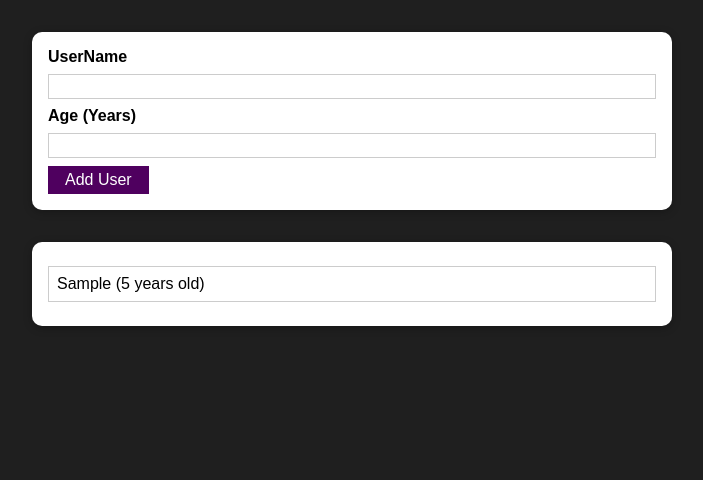
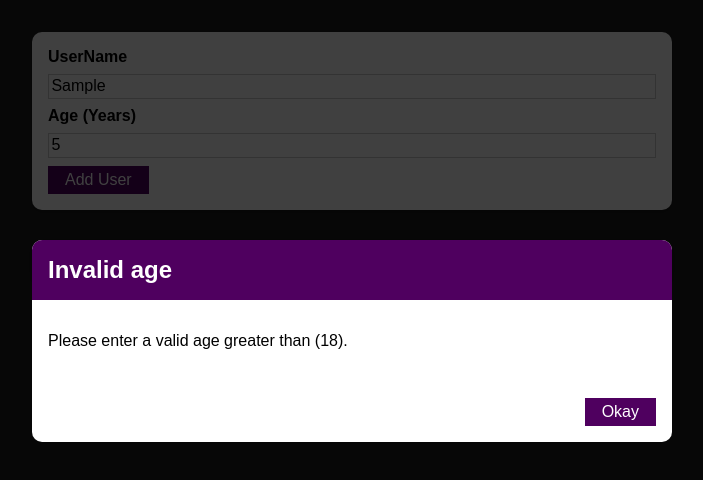
Before and after one commit to ahmed18gaa/UserListReact, a React (Create React App) app: page / in a window 1280 px wide. Both pictures are taken after typing "Sample", "5" into the empty fields and a click on the button "Add User". Shown: the top 480 px of the page, without its empty margins (288-991 px from the left). Built offline with nearby package versions, Linux system fonts and the light colour scheme.

Commit message:
Adding a Error message Component & Error State

```diff
--- a/src/components/ErrorModal.js
+++ /dev/null
@@ -1,4 +0,0 @@
-import React from "react";
-
-const ErrorModal = (props) => {};
-export default ErrorModal;
--- /dev/null
+++ b/src/components/UI/ErrorModal.js
@@ -0,0 +1,26 @@
+import React from "react";
+
+import Card from "./Card";
+import Button from "./Button";
+import styles from "./ErrorModal.module.css";
+
+const ErrorModal = (props) => {
+  return (
+    <div>
+      <div className={styles.backdrop} onClick={props.onConfirm} />
+      <Card className={styles.modal}>
+        <header className={styles.header}>
+          <h2>{props.title}</h2>
+        </header>
+        <div className={styles.content}>
+          <p>{props.message}</p>
+        </div>
+        <footer className={styles.actions}>
+          <Button onClick={props.onConfirm}>Okay</Button>
+        </footer>
+      </Card>
+    </div>
+  );
+};
+
+export default ErrorModal;
--- a/src/components/Users/AddUser.js
+++ b/src/components/Users/AddUser.js
@@ -1,18 +1,28 @@
 import React, { useState } from "react";
 import Card from "../UI/Card";
 import Button from "../UI/Button";
+import ErrorModal from "../UI/ErrorModal";
 import styles from "./AddUser.module.css";
 
 const AddUser = (props) => {
   const [enteredUsername, setEnteredUsername] = useState("");
   const [enteredAge, setEnteredAge] = useState("");
+  const [error, setError] = useState();
 
   const addUserHandler = (event) => {
     event.preventDefault();
     if (enteredUsername.trim().length === 0 || enteredAge.trim().length === 0) {
+      setError({
+        title: "Invalid input",
+        message: "Please enter a valid name and age (non-empty values).",
+      });
       return;
     }
-    if (+enteredAge < 1) {
+    if (+enteredAge < 18) {
+      setError({
+        title: "Invalid age",
+        message: "Please enter a valid age greater than (18).",
+      });
       return;
     }
     props.onAddUser(enteredUsername, enteredAge);
@@ -27,7 +37,19 @@
     setEnteredAge(event.target.value);
   };
 
+  const errorHandler = () => {
+    setError(null);
+  };
+
   return (
+    <div>
+      {error && (
+        <ErrorModal
+          title={error.title}
+          message={error.message}
+          onConfirm={errorHandler}
+        />
+      )}
       <Card className={styles.input}>
         <form onSubmit={addUserHandler}>
           <label htmlFor="username">UserName</label>
@@ -47,6 +69,7 @@
           <Button type="submit">Add User</Button>
         </form>
       </Card>
+    </div>
   );
 };
 export default AddUser;
```
Also changed, not shown: src/components/UI/ErrorModal.module.css (renamed from src/components/ErrorModal.module.css). Lines whose indentation alone changed are shown as unchanged.
